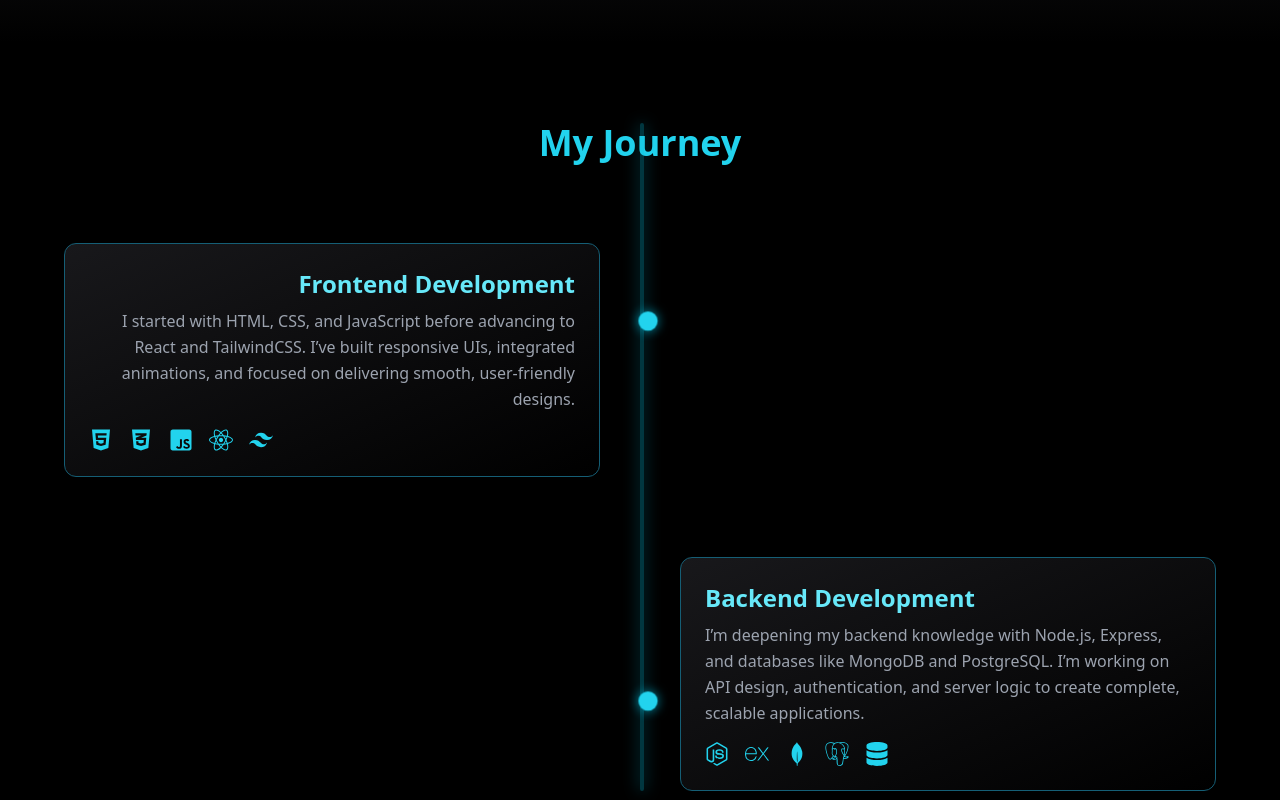
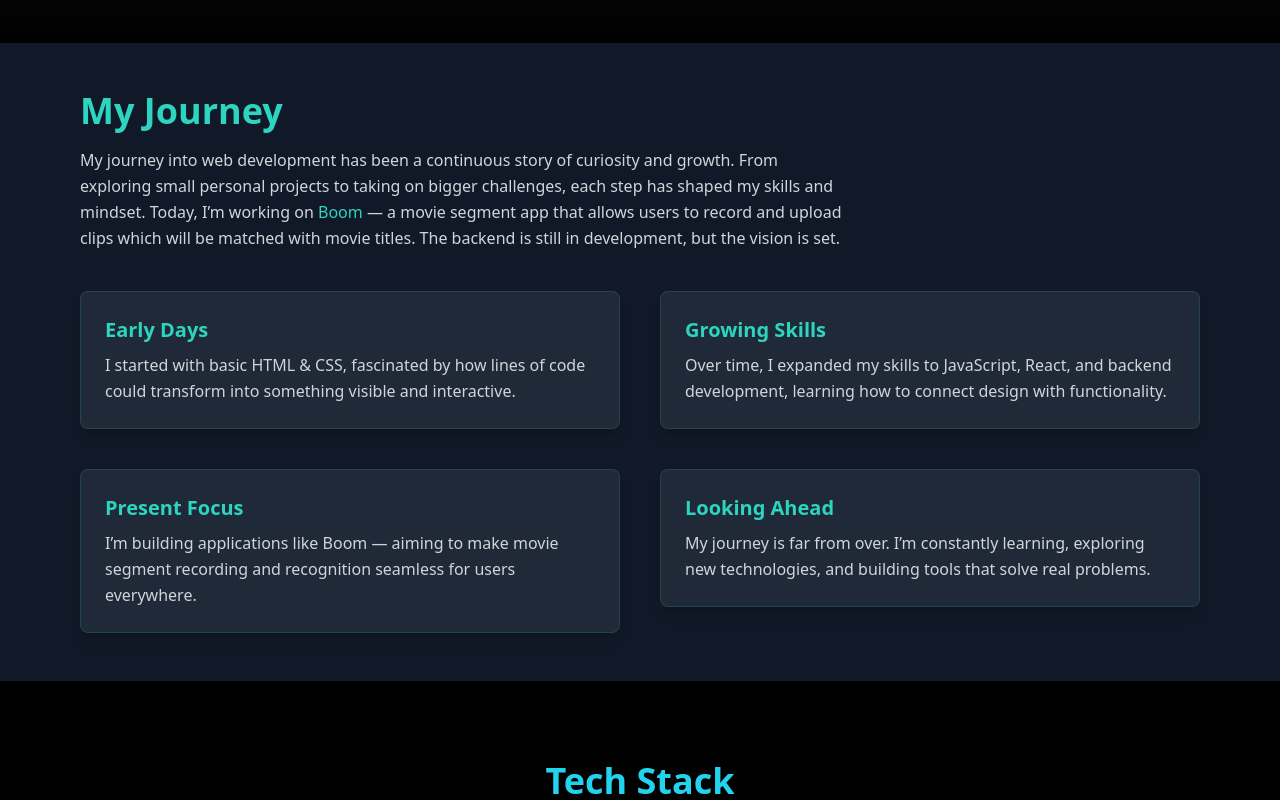
Before and after one commit to Codejibola/My-Portfolio, a React (Create React App) app: page / in a window 1280 px wide. Shown: the part 1080-1880 px from the top of the page. Built offline with nearby package versions, Linux system fonts and the light colour scheme.

Commit message:
changimg the UI of the journey section

```diff
--- a/src/pages/Home.jsx
+++ b/src/pages/Home.jsx
@@ -100,91 +100,82 @@ export default function Home() {
 </section>
 
 {/* MY JOURNEY SECTION */}
-<section id="journey" className="py-16 sm:py-20 px-4 sm:px-6 bg-black relative">
-  <SlideInSection direction="right">
-    <div className="max-w-6xl mx-auto relative">
-      <h2 className="text-4xl font-bold text-cyan-400 text-center mb-16">My Journey</h2>
+<SlideInSection direction="up">
+  <section className="py-12 px-4 sm:px-8 md:px-20 bg-gray-900 text-white">
+    <div className="max-w-6xl mx-auto">
+      {/* Heading */}
+      <div className="mb-10">
+        <h2 className="text-3xl sm:text-4xl font-bold text-teal-400 mb-4">
+          My Journey
+        </h2>
+        <p className="text-gray-300 leading-relaxed max-w-3xl">
+          My journey into web development has been a continuous story of
+          curiosity and growth. From exploring small personal projects to
+          taking on bigger challenges, each step has shaped my skills and
+          mindset. Today, I’m working on <span className="text-teal-400">Boom</span> — a movie segment app
+          that allows users to record and upload clips which will be matched
+          with movie titles. The backend is still in development, but the
+          vision is set.
+        </p>
+      </div>
 
-      {/* Timeline Line */}
-      <div className="hidden md:block absolute left-1/2 top-0 bottom-0 w-1 bg-cyan-500/30 rounded-full
-                      shadow-[0_0_15px_rgba(6,182,212,0.5)]"></div>
-
-      <div className="space-y-20 relative">
-
-        {/* Glowing Dot - Frontend */}
-        <motion.div
-          initial={{ scale: 0.8, opacity: 0.7 }}
-          whileInView={{ scale: 1.2, opacity: 1 }}
-          viewport={{ once: true }}
-          transition={{ duration: 0.5 }}
-          className="hidden md:block absolute left-1/2 top-[70px] w-4 h-4 rounded-full bg-cyan-400
-                     shadow-[0_0_10px_rgba(6,182,212,0.8)] animate-pulse -translate-x-1/2 z-20"
-        />
-
-        {/* Frontend Journey - Left */}
-        <motion.div
-          initial={{ opacity: 0, x: -80 }}
-          whileInView={{ opacity: 1, x: 0 }}
-          viewport={{ once: true }}
-          transition={{ duration: 0.7 }}
-          className="md:w-1/2 md:pr-10 md:text-right relative z-10"
-        >
-          <div className="bg-gradient-to-br from-zinc-900 to-black p-6 rounded-xl border border-cyan-800
-                          shadow-lg hover:shadow-cyan-500/30 transition transform hover:scale-[1.02]">
-            <h3 className="text-2xl font-semibold text-cyan-300 mb-2">Frontend Development</h3>
-            <p className="text-gray-400 leading-relaxed">
-              I started with HTML, CSS, and JavaScript before advancing to React and TailwindCSS.
-              I’ve built responsive UIs, integrated animations, and focused on delivering smooth, user‑friendly designs.
+      {/* Timeline / Cards */}
+      <div className="space-y-8 md:space-y-0 md:grid md:grid-cols-2 md:gap-10 md:items-start">
+        {/* Early Days */}
+        <SlideInSection direction="left">
+          <div className="bg-gray-800 p-6 rounded-lg shadow-lg border border-teal-500/20 hover:shadow-xl transition-shadow">
+            <h3 className="text-xl font-semibold text-teal-400 mb-2">
+              Early Days
+            </h3>
+            <p className="text-gray-300 leading-relaxed">
+              I started with basic HTML & CSS, fascinated by how lines of code
+              could transform into something visible and interactive.
             </p>
-            <div className="flex flex-wrap justify-end md:justify-start gap-4 text-2xl text-cyan-400 mt-4">
-              <FaHtml5 title="HTML5" />
-              <FaCss3Alt title="CSS3" />
-              <FaJsSquare title="JavaScript" />
-              <FaReact title="React" />
-              <SiTailwindcss title="Tailwind CSS" />
-            </div>
-          </div>
-        </motion.div>
-
-        {/* Glowing Dot - Backend */}
-        <motion.div
-          initial={{ scale: 0.8, opacity: 0.7 }}
-          whileInView={{ scale: 1.2, opacity: 1 }}
-          viewport={{ once: true }}
-          transition={{ duration: 0.5 }}
-          className="hidden md:block absolute left-1/2 top-[370px] w-4 h-4 rounded-full bg-cyan-400
-                     shadow-[0_0_10px_rgba(6,182,212,0.8)] animate-pulse -translate-x-1/2 z-20"
-        />
-
-        {/* Backend Journey - Right */}
-              <motion.div
-                initial={{ opacity: 0, x: 80 }}
-                whileInView={{ opacity: 1, x: 0 }}
-                viewport={{ once: true }}
-                transition={{ duration: 0.7 }}
-                className="md:w-1/2 md:ml-auto md:pl-10 relative z-10"
-              >
-                <div className="bg-gradient-to-br from-zinc-900 to-black p-6 rounded-xl border border-cyan-800
-                          shadow-lg hover:shadow-cyan-500/30 transition transform hover:scale-[1.02]">
-                  <h3 className="text-2xl font-semibold text-cyan-300 mb-2">Backend Development</h3>
-                  <p className="text-gray-400 leading-relaxed">
-                    I’m deepening my backend knowledge with Node.js, Express, and databases like MongoDB and PostgreSQL.
-                    I’m working on API design, authentication, and server logic to create complete, scalable applications.
-                  </p>
-                  <div className="flex flex-wrap gap-4 text-2xl text-cyan-400 mt-4">
-                    <FaNodeJs title="Node.js" />
-                    <SiExpress title="Express" />
-                    <SiMongodb title="MongoDB" />
-                    <SiPostgresql title="PostgreSQL" />
-                    <FaDatabase title="SQL" />
-                  </div>
-                </div>
-              </motion.div>
-            </div>
           </div>
         </SlideInSection>
-      </section>
 
+        {/* Growing Skills */}
+        <SlideInSection direction="right">
+          <div className="bg-gray-800 p-6 rounded-lg shadow-lg border border-teal-500/20 hover:shadow-xl transition-shadow">
+            <h3 className="text-xl font-semibold text-teal-400 mb-2">
+              Growing Skills
+            </h3>
+            <p className="text-gray-300 leading-relaxed">
+              Over time, I expanded my skills to JavaScript, React, and backend
+              development, learning how to connect design with functionality.
+            </p>
+          </div>
+        </SlideInSection>
+
+        {/* Present Focus */}
+        <SlideInSection direction="left">
+          <div className="bg-gray-800 p-6 rounded-lg shadow-lg border border-teal-500/20 hover:shadow-xl transition-shadow">
+            <h3 className="text-xl font-semibold text-teal-400 mb-2">
+              Present Focus
+            </h3>
+            <p className="text-gray-300 leading-relaxed">
+              I’m building applications like Boom — aiming to make movie segment
+              recording and recognition seamless for users everywhere.
+            </p>
+          </div>
+        </SlideInSection>
+
+        {/* Looking Ahead */}
+        <SlideInSection direction="right">
+          <div className="bg-gray-800 p-6 rounded-lg shadow-lg border border-teal-500/20 hover:shadow-xl transition-shadow">
+            <h3 className="text-xl font-semibold text-teal-400 mb-2">
+              Looking Ahead
+            </h3>
+            <p className="text-gray-300 leading-relaxed">
+              My journey is far from over. I’m constantly learning, exploring
+              new technologies, and building tools that solve real problems.
+            </p>
+          </div>
+        </SlideInSection>
+      </div>
+    </div>
+  </section>
+</SlideInSection>
 
       {/* TECH STACK */}
       <section id="techstack" className="py-20 px-6">
```
